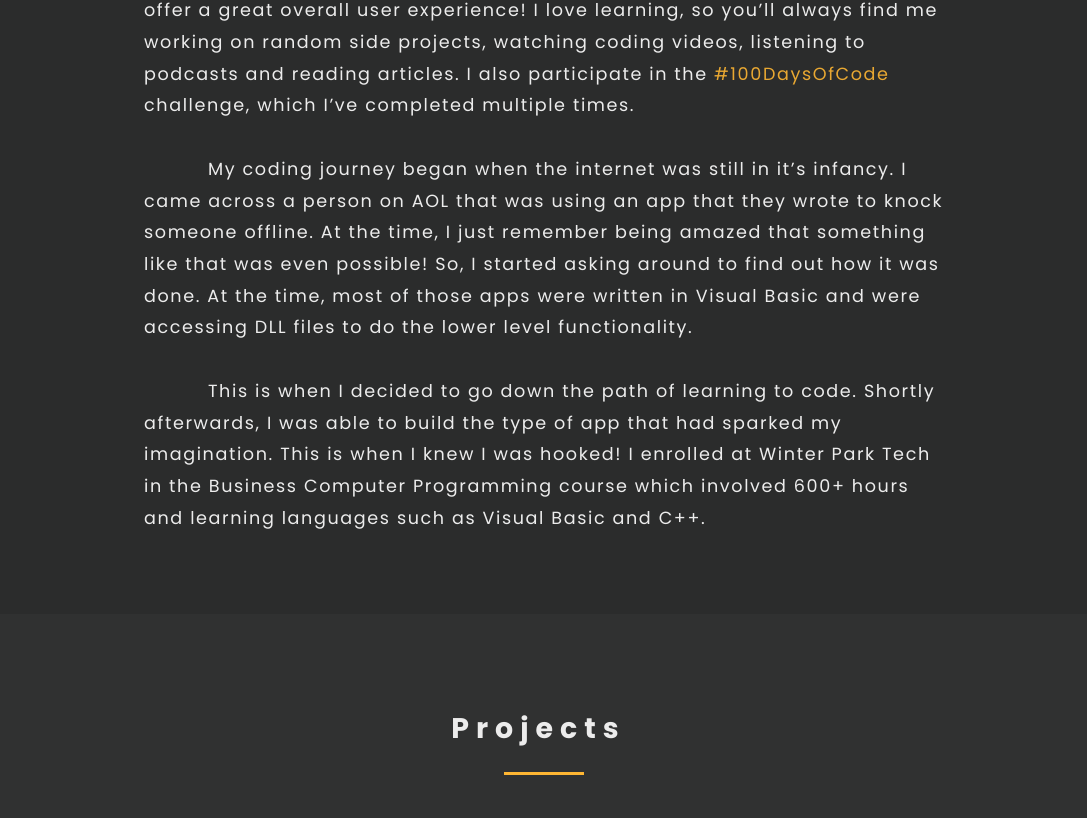
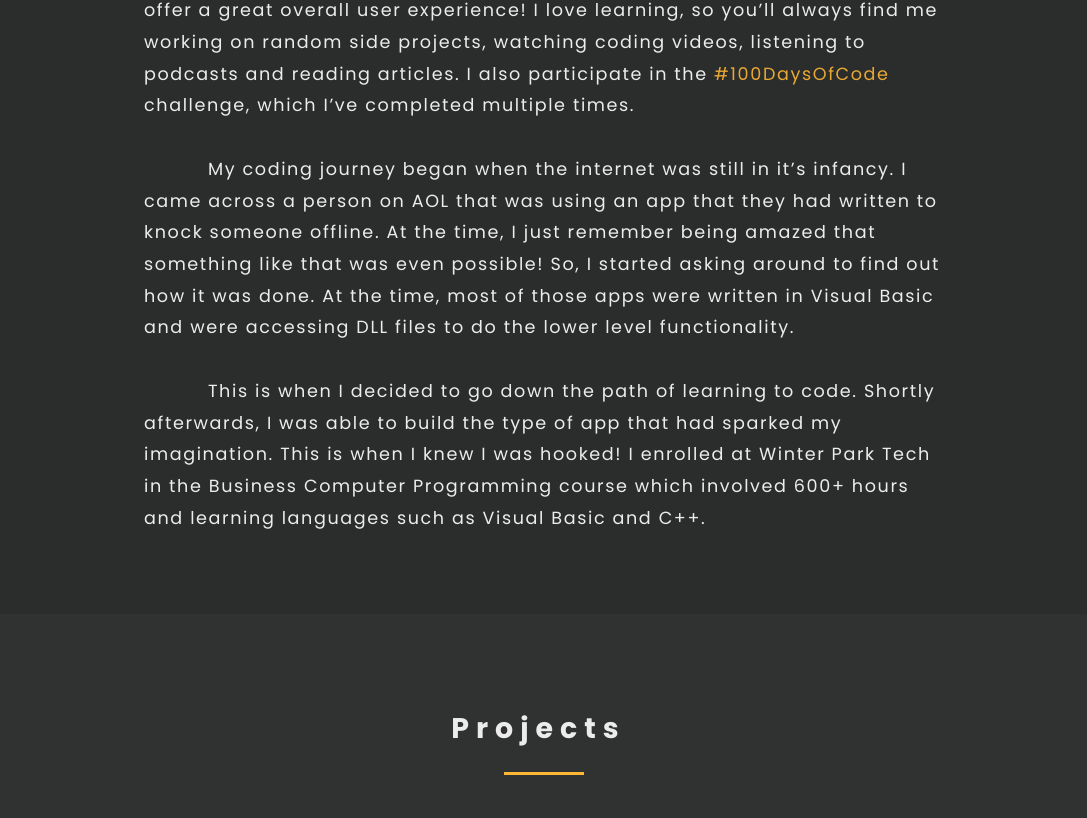
Before and after one commit to scottdiemer/gatsby-portfolio, a Gatsby site: page / in a window 1280 px wide. Shown: the part 1293-2111 px from the top of the page, without its empty margins (96-1183 px from the left). Built offline with nearby package versions, Linux system fonts and the light colour scheme; Gatsby itself is replaced by a stand-in of ours; some packages are replaced by stand-ins of ours.

Commit message:
Changed wrote to had written in about component

```diff
--- a/src/components/about.js
+++ b/src/components/about.js
@@ -18,8 +18,8 @@ const About = () => {
       </p>
       <p className={styles.description}>
         My coding journey began when the internet was still in it’s infancy. I
-        came across a person on AOL that was using an app that they wrote to
-        knock someone offline. At the time, I just remember being amazed that
+        came across a person on AOL that was using an app that they had written
+        to knock someone offline. At the time, I just remember being amazed that
         something like that was even possible! So, I started asking around to
         find out how it was done. At the time, most of those apps were written
         in Visual Basic and were accessing DLL files to do the lower level
```
